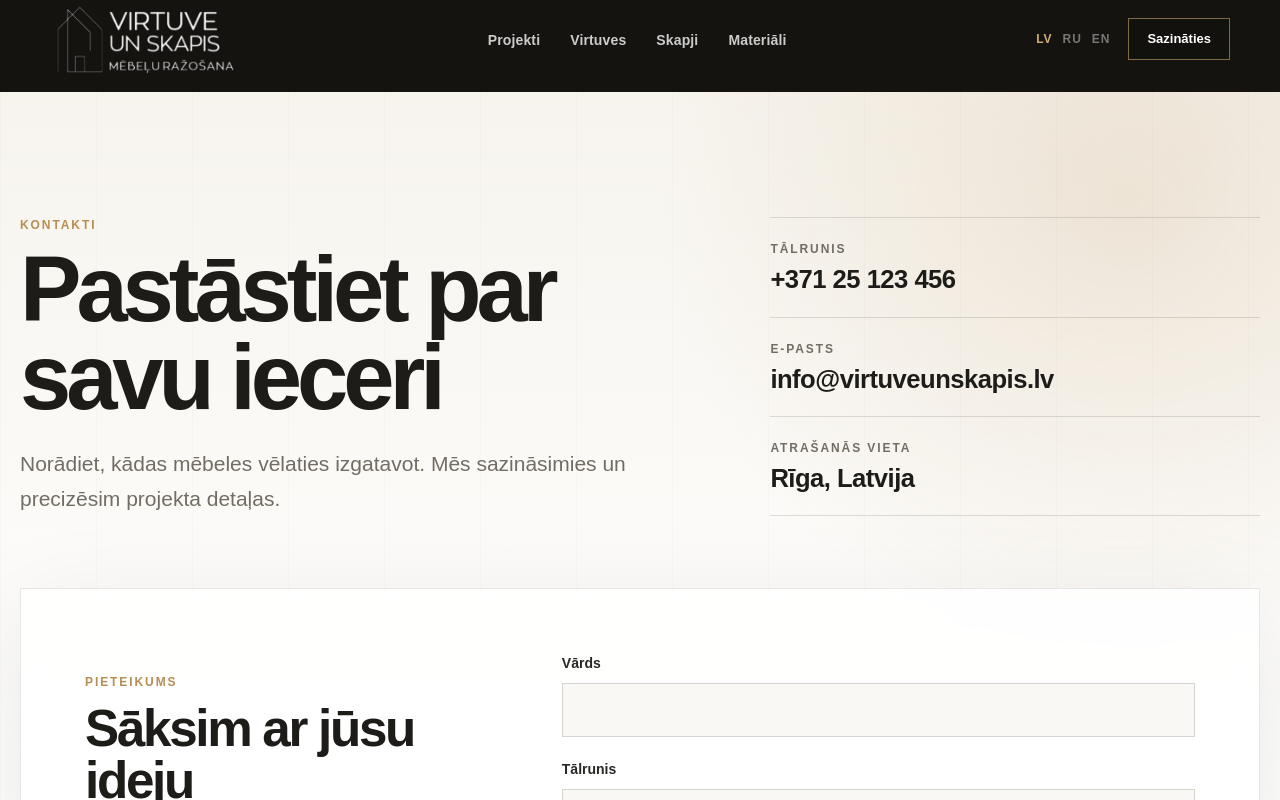
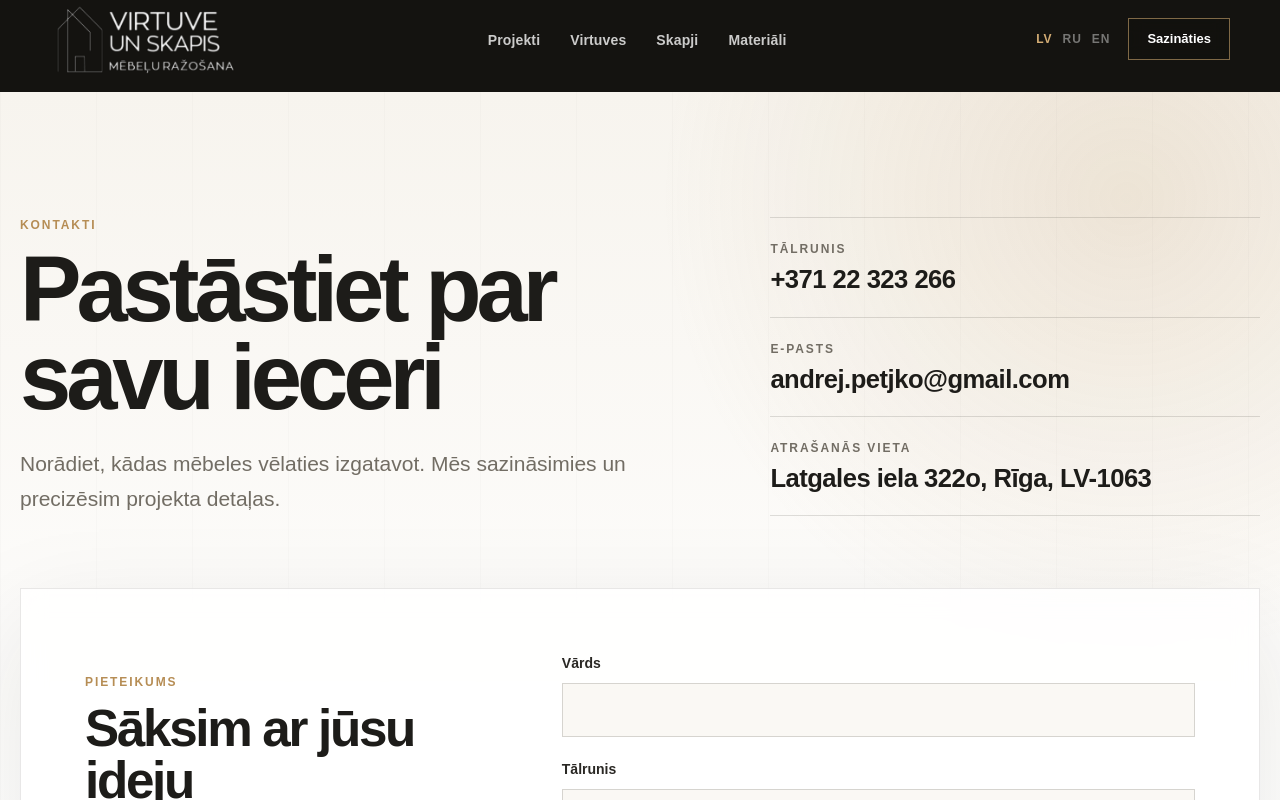
Before and after one commit to SergeyJak/virtuveunskapis, a Next.js app: page /contacts in a window 1280 px wide. Shown: the top 800 px of the page. Built offline with nearby package versions, Linux system fonts and the light colour scheme.

Commit message:
fix: use real contact details on contacts page

```diff
--- a/app/contacts/page.tsx
+++ b/app/contacts/page.tsx
@@ -1,6 +1,7 @@
 import { Header } from '@/components/Header'
 import { Footer } from '@/components/Footer'
 import { ContactForm } from '@/components/ContactForm'
+import { businessContacts } from '@/data/site'
 
 export const metadata = { title: 'Kontakti', description: 'Sazinieties ar Virtuve un Skapis par individuālu mēbeļu projektu.' }
 
@@ -17,17 +18,17 @@ export default function ContactsPage() {
           </div>
 
           <div className="contact-premium-details">
-            <a className="contact-detail" href="tel:+37125123456">
+            <a className="contact-detail" href={businessContacts.phoneHref}>
               <span className="contact-detail-label">Tālrunis</span>
-              <strong>+371 25 123 456</strong>
+              <strong>{businessContacts.phoneDisplay}</strong>
             </a>
-            <a className="contact-detail" href="mailto:info@virtuveunskapis.lv">
+            <a className="contact-detail" href={businessContacts.emailHref}>
               <span className="contact-detail-label">E-pasts</span>
-              <strong>info@virtuveunskapis.lv</strong>
+              <strong>{businessContacts.email}</strong>
             </a>
             <div className="contact-detail">
               <span className="contact-detail-label">Atrašanās vieta</span>
-              <strong>Rīga, Latvija</strong>
+              <strong>{businessContacts.address}</strong>
             </div>
           </div>
         </section>
```
